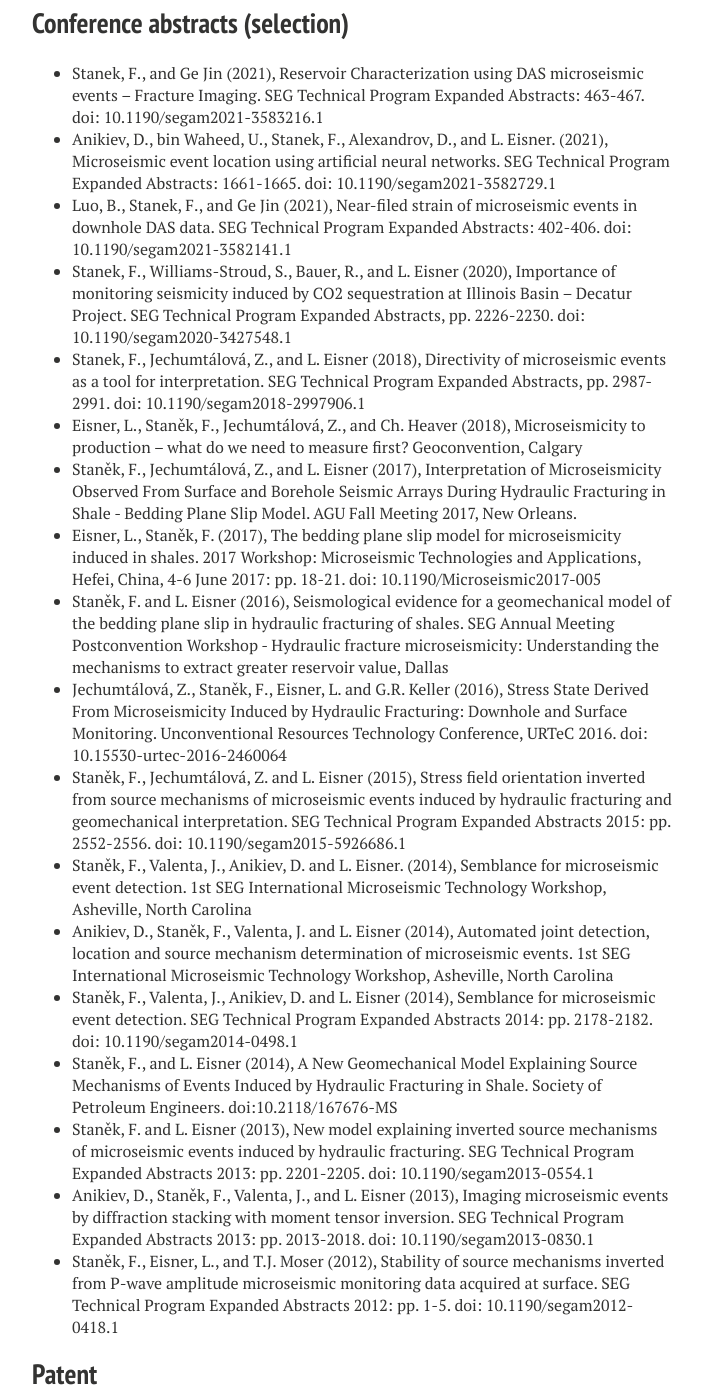
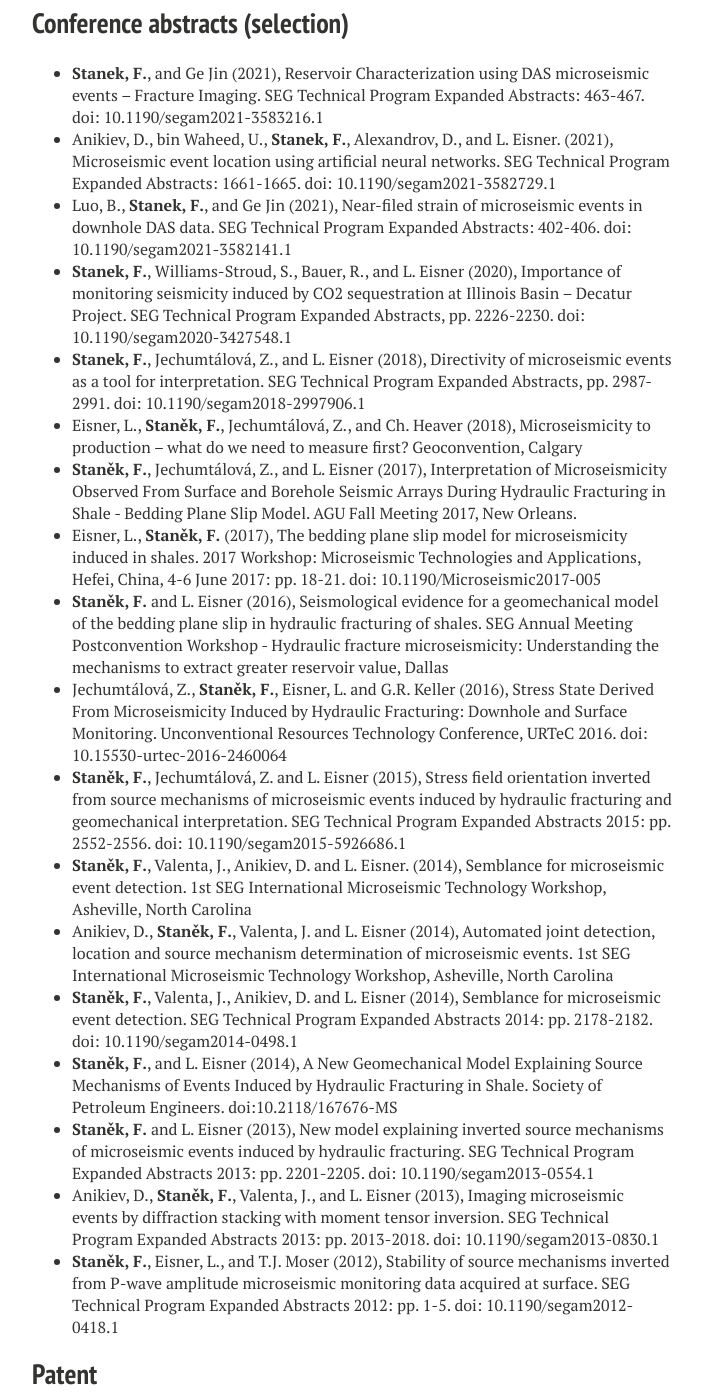
Before and after one commit to StanekFr/StanekFr.github.io, a Jekyll site: the page built from publications/index.md, in a window 1280 px wide and 1400 px high, scrolled down 1630 px. Shown: the whole window, without its empty margins (288-991 px from the left). Built offline with Jekyll 4.4.1, drawn with Linux system fonts in a browser that asks for light colours; nearby versions of some CDN libraries; some web fonts are replaced; part of the change alters nothing that is shown; some of the changed text lies outside the part shown.

Commit message:
Update index.md

```diff
--- a/publications/index.md
+++ b/publications/index.md
@@ -12,46 +12,46 @@ modified: 2022-07-17
 <!-- ![Publons]({{ site.url }}/images/orcid.png) [Publons]((https://orcid.org/my-orcid?orcid=0000-0002-0037-9239))  -->
 
 ## Peer-reviewed publications
-- Stanek, F., Jin, G., and J. Simmons (2022), Fracture Imaging Using DAS Microseismic Events. Frontiers of Earth Sciences. doi: 10.3389/feart.2022.907749.
-- Anikiev, D., bin Waheed, U., Stanek, F., Alexandrov, D., Hao, Q., Iqbal, N., and L. Eisner (2022), Traveltime-based Earthquake Location Using Deep Learning. *Submitted Geophysics*.
-- Luo, B., Jin, G., and F. Stanek (2021), Near-field strain in DAS-based microseismic observation, *Geophysics*, 86(5), P49-P60. doi: 10.1190/geo2021-0031.1
-- Williams-Stroud, S., Bauer, R., Leetaru, H., Oye, V., Stanek, F., Greenberg, S., and N. Langet (2020), Analysis of Microseismicity and Reactivated Fault Size to Assess the Potential for Felt Events by Injection in the Illinois Basin. *Bulletin of the Seismological Society of America*, 110 (5), 2188-2204.
-- Li, L., Tan, J., Schwarz, B., Staněk, F., Poiata, N., Shi, P., Diekmann, L., Eisner, L., and D. Gajewski (2020), Recent advances and challenges of waveform-based seismic location methods at multiple scales, *Reviews of Geophysics*, 58 (1).
-- Staněk, F., and L. Eisner (2017), Seismicity Induced by Hydraulic Fracturing in Shales: A Bedding Plane Slip Model. *Journal of Geophysical Research: Solid Earth*, 122. doi: 10.1002/2017JB014213
-- Staněk, F., Eisner, L., and A. Vesnaver (2017), Theoretical assessment of the full-moment-tensor resolvability for receiver arrays used in microseismic monitoring. *Acta Geodynamica et Geomaterialia*, 14(2): 233-240. doi: 10.13168/AGG.2017.0006
-- Staněk, F., Anikiev, D., Valenta, J. And L. Eisner (2015), Semblance for microseismic event detection. *Geophysical Journal International*, 201 (3): 1362-1369.
-- Staněk, F., Eisner, L. and Jan Moser, T. (2014), Stability of source mechanisms inverted from P-wave amplitude microseismic monitoring data acquired at the surface. *Geophysical Prospecting*, 62: 475–490. doi: 10.1111/1365-2478.12107
-- Anikiev, D., Staněk, F., Valenta, J. and L. Eisner (2014), Joint location and source mechanism inversion of microseismic events: benchmarking on seismicity induced by hydraulic fracturing. *Geophysical Journal International*, 198 (1): 249-258, doi: 10.1093/gji/ggu126
-- Valenta J., Rapprich V., Stárková M., Skácelová Z., Fojtíková L., Staněk F., Balek J. (2014) Problems and challenges in detection of pre-Mesozoic maar volcanoes: example from the Principálek Volcano in the Permian Krkonoše Piedmont Basin. *Journal of Geosciences*, 59, 169–181. doi: 10.3190/jgeosci.170
+- **Stanek, F.**, Jin, G., and J. Simmons (2022), Fracture Imaging Using DAS Microseismic Events. *Frontiers of Earth Sciences*. doi: 10.3389/feart.2022.907749.
+- Anikiev, D., bin Waheed, U., **Stanek, F.**, Alexandrov, D., Hao, Q., Iqbal, N., and L. Eisner (2022), Traveltime-based Earthquake Location Using Deep Learning. *Submitted Geophysics*.
+- Luo, B., Jin, G., and **F. Stanek** (2021), Near-field strain in DAS-based microseismic observation, *Geophysics*, 86(5), P49-P60. doi: 10.1190/geo2021-0031.1
+- Williams-Stroud, S., Bauer, R., Leetaru, H., Oye, V., **Stanek, F.**, Greenberg, S., and N. Langet (2020), Analysis of Microseismicity and Reactivated Fault Size to Assess the Potential for Felt Events by Injection in the Illinois Basin. *Bulletin of the Seismological Society of America*, 110 (5), 2188-2204.
+- Li, L., Tan, J., Schwarz, B., **Staněk, F.**, Poiata, N., Shi, P., Diekmann, L., Eisner, L., and D. Gajewski (2020), Recent advances and challenges of waveform-based seismic location methods at multiple scales, *Reviews of Geophysics*, 58 (1).
+- **Staněk, F.**, and L. Eisner (2017), Seismicity Induced by Hydraulic Fracturing in Shales: A Bedding Plane Slip Model. *Journal of Geophysical Research: Solid Earth*, 122. doi: 10.1002/2017JB014213
+- **Staněk, F.**, Eisner, L., and A. Vesnaver (2017), Theoretical assessment of the full-moment-tensor resolvability for receiver arrays used in microseismic monitoring. *Acta Geodynamica et Geomaterialia*, 14(2): 233-240. doi: 10.13168/AGG.2017.0006
+- **Staněk, F.**, Anikiev, D., Valenta, J. And L. Eisner (2015), Semblance for microseismic event detection. *Geophysical Journal International*, 201 (3): 1362-1369.
+- **Staněk, F.**, Eisner, L. and Jan Moser, T. (2014), Stability of source mechanisms inverted from P-wave amplitude microseismic monitoring data acquired at the surface. *Geophysical Prospecting*, 62: 475–490. doi: 10.1111/1365-2478.12107
+- Anikiev, D., **Staněk, F.**, Valenta, J. and L. Eisner (2014), Joint location and source mechanism inversion of microseismic events: benchmarking on seismicity induced by hydraulic fracturing. *Geophysical Journal International*, 198 (1): 249-258, doi: 10.1093/gji/ggu126
+- Valenta J., Rapprich V., Stárková M., Skácelová Z., Fojtíková L., **Staněk F.**, Balek J. (2014) Problems and challenges in detection of pre-Mesozoic maar volcanoes: example from the Principálek Volcano in the Permian Krkonoše Piedmont Basin. *Journal of Geosciences*, 59, 169–181. doi: 10.3190/jgeosci.170
 
 ## Peer-reviewed publications in Journals without Impact Factor
-- Stanek, F., Williams-Stroud, S., Bauer, R., and L. Eisner (2021), Importance of Monitoring Seismicity Induced by CO2 Sequestration at Illinois Basin – Decatur Project. *Geophysical Society of Houston Journal*, Technical Article, March 2021, pp. 10-15.
-- Eisner, L. and F. Staněk (2018), Microseismic data interpretation — what do we need to measure first? First Break, Vol 36, No 2, Feb 2018, pp. 55 – 58.
-- Staněk, F., Jechumtálová, Z. and L. Eisner (2015), Reservoir stress from microseismic source mechanisms. *The Leading Edge*, 34(8), 890–893, 895. doi: 10.1190/tle34080890.1
-- Anikiev, D., Valenta, J., Stanek, F. and L. Eisner (2014), Detection, location and source mechanism determination of microseismic events: evaluating seismicity related to hydraulic fracturing. *First Break*, Vol 5, No 5, May 2014, pp. 59 – 65.
+- **Stanek, F.**, Williams-Stroud, S., Bauer, R., and L. Eisner (2021), Importance of Monitoring Seismicity Induced by CO<sub>2</sub> Sequestration at Illinois Basin – Decatur Project. *Geophysical Society of Houston Journal*, Technical Article, March 2021, pp. 10-15.
+- Eisner, L. and **F. Staněk** (2018), Microseismic data interpretation — what do we need to measure first? First Break, Vol 36, No 2, Feb 2018, pp. 55 – 58.
+- **Staněk, F.**, Jechumtálová, Z. and L. Eisner (2015), Reservoir stress from microseismic source mechanisms. *The Leading Edge*, 34(8), 890–893, 895. doi: 10.1190/tle34080890.1
+- Anikiev, D., Valenta, J., **Stanek, F.** and L. Eisner (2014), Detection, location and source mechanism determination of microseismic events: evaluating seismicity related to hydraulic fracturing. *First Break*, Vol 5, No 5, May 2014, pp. 59 – 65.
 
 ## Conference abstracts (selection)
-- Stanek, F., and Ge Jin (2021), Reservoir Characterization using DAS microseismic events – Fracture Imaging. SEG Technical Program Expanded Abstracts: 463-467. doi: 10.1190/segam2021-3583216.1
-- Anikiev, D., bin Waheed, U., Stanek, F., Alexandrov, D., and L. Eisner. (2021), Microseismic event location using artificial neural networks. SEG Technical Program Expanded Abstracts: 1661-1665. doi: 10.1190/segam2021-3582729.1
-- Luo, B., Stanek, F., and Ge Jin (2021), Near-filed strain of microseismic events in downhole DAS data. SEG Technical Program Expanded Abstracts: 402-406. doi: 10.1190/segam2021-3582141.1
-- Stanek, F., Williams-Stroud, S., Bauer, R., and L. Eisner (2020), Importance of monitoring seismicity induced by CO2 sequestration at Illinois Basin – Decatur Project. SEG Technical Program Expanded Abstracts, pp. 2226-2230. doi: 10.1190/segam2020-3427548.1
-- Stanek, F., Jechumtálová, Z., and L. Eisner (2018), Directivity of microseismic events as a tool for interpretation. SEG Technical Program Expanded Abstracts, pp. 2987-2991. doi: 10.1190/segam2018-2997906.1
-- Eisner, L., Staněk, F., Jechumtálová, Z., and Ch. Heaver (2018), Microseismicity to production – what do we need to measure first? Geoconvention, Calgary
-- Staněk, F., Jechumtálová, Z., and L. Eisner (2017), Interpretation of Microseismicity Observed From Surface and Borehole Seismic Arrays During Hydraulic Fracturing in Shale - Bedding Plane Slip Model. AGU Fall Meeting 2017, New Orleans.
-- Eisner, L., Staněk, F. (2017), The bedding plane slip model for microseismicity induced in shales. 2017 Workshop: Microseismic Technologies and Applications, Hefei, China, 4-6 June 2017: pp. 18-21. doi: 10.1190/Microseismic2017-005
-- Staněk, F. and L. Eisner (2016), Seismological evidence for a geomechanical model of
+- **Stanek, F.**, and Ge Jin (2021), Reservoir Characterization using DAS microseismic events – Fracture Imaging. SEG Technical Program Expanded Abstracts: 463-467. doi: 10.1190/segam2021-3583216.1
+- Anikiev, D., bin Waheed, U., **Stanek, F.**, Alexandrov, D., and L. Eisner. (2021), Microseismic event location using artificial neural networks. SEG Technical Program Expanded Abstracts: 1661-1665. doi: 10.1190/segam2021-3582729.1
+- Luo, B., **Stanek, F.**, and Ge Jin (2021), Near-filed strain of microseismic events in downhole DAS data. SEG Technical Program Expanded Abstracts: 402-406. doi: 10.1190/segam2021-3582141.1
+- **Stanek, F.**, Williams-Stroud, S., Bauer, R., and L. Eisner (2020), Importance of monitoring seismicity induced by CO2 sequestration at Illinois Basin – Decatur Project. SEG Technical Program Expanded Abstracts, pp. 2226-2230. doi: 10.1190/segam2020-3427548.1
+- **Stanek, F.**, Jechumtálová, Z., and L. Eisner (2018), Directivity of microseismic events as a tool for interpretation. SEG Technical Program Expanded Abstracts, pp. 2987-2991. doi: 10.1190/segam2018-2997906.1
+- Eisner, L., **Staněk, F.**, Jechumtálová, Z., and Ch. Heaver (2018), Microseismicity to production – what do we need to measure first? Geoconvention, Calgary
+- **Staněk, F.**, Jechumtálová, Z., and L. Eisner (2017), Interpretation of Microseismicity Observed From Surface and Borehole Seismic Arrays During Hydraulic Fracturing in Shale - Bedding Plane Slip Model. AGU Fall Meeting 2017, New Orleans.
+- Eisner, L., **Staněk, F.** (2017), The bedding plane slip model for microseismicity induced in shales. 2017 Workshop: Microseismic Technologies and Applications, Hefei, China, 4-6 June 2017: pp. 18-21. doi: 10.1190/Microseismic2017-005
+- **Staněk, F.** and L. Eisner (2016), Seismological evidence for a geomechanical model of
 the bedding plane slip in hydraulic fracturing of shales. SEG Annual Meeting Postconvention Workshop - Hydraulic fracture microseismicity: Understanding the mechanisms to extract greater reservoir value, Dallas
-- Jechumtálová, Z., Staněk, F., Eisner, L. and G.R. Keller (2016), Stress State Derived From Microseismicity Induced by Hydraulic Fracturing: Downhole and Surface Monitoring. Unconventional Resources Technology Conference, URTeC 2016. doi: 10.15530-urtec-2016-2460064
-- Staněk, F., Jechumtálová, Z. and L. Eisner (2015), Stress field orientation inverted from source mechanisms of microseismic events induced by hydraulic fracturing and geomechanical interpretation. SEG Technical Program Expanded Abstracts 2015: pp. 2552-2556. doi: 10.1190/segam2015-5926686.1
-- Staněk, F., Valenta, J., Anikiev, D. and L. Eisner. (2014), Semblance for microseismic event detection. 1st SEG International Microseismic Technology Workshop, Asheville, North Carolina
-- Anikiev, D., Staněk, F., Valenta, J. and L. Eisner (2014), Automated joint detection, location and source mechanism determination of microseismic events. 1st SEG International Microseismic Technology Workshop, Asheville, North Carolina
-- Staněk, F., Valenta, J., Anikiev, D. and L. Eisner (2014), Semblance for microseismic event 	detection. SEG Technical Program Expanded Abstracts 2014: pp. 2178-2182. doi: 	10.1190/segam2014-0498.1
-- Staněk, F., and L. Eisner (2014), A New Geomechanical Model Explaining Source Mechanisms of Events Induced by Hydraulic Fracturing in Shale. Society of Petroleum Engineers. doi:10.2118/167676-MS
-- Staněk, F. and L. Eisner (2013), New model explaining inverted source mechanisms of microseismic events induced by hydraulic fracturing. SEG Technical Program Expanded Abstracts 2013: pp. 2201-2205. doi: 10.1190/segam2013-0554.1
-- Anikiev, D., Staněk, F., Valenta, J., and L. Eisner (2013), Imaging microseismic events by diffraction stacking with moment tensor inversion. SEG Technical Program Expanded Abstracts 2013: pp. 2013-2018. doi: 10.1190/segam2013-0830.1
-- Staněk, F., Eisner, L., and T.J. Moser (2012), Stability of source mechanisms inverted from P-wave amplitude microseismic monitoring data acquired at surface. SEG Technical Program Expanded Abstracts 2012: pp. 1-5. doi: 10.1190/segam2012-0418.1
+- Jechumtálová, Z., **Staněk, F.**, Eisner, L. and G.R. Keller (2016), Stress State Derived From Microseismicity Induced by Hydraulic Fracturing: Downhole and Surface Monitoring. Unconventional Resources Technology Conference, URTeC 2016. doi: 10.15530-urtec-2016-2460064
+- **Staněk, F.**, Jechumtálová, Z. and L. Eisner (2015), Stress field orientation inverted from source mechanisms of microseismic events induced by hydraulic fracturing and geomechanical interpretation. SEG Technical Program Expanded Abstracts 2015: pp. 2552-2556. doi: 10.1190/segam2015-5926686.1
+- **Staněk, F.**, Valenta, J., Anikiev, D. and L. Eisner. (2014), Semblance for microseismic event detection. 1st SEG International Microseismic Technology Workshop, Asheville, North Carolina
+- Anikiev, D., **Staněk, F.**, Valenta, J. and L. Eisner (2014), Automated joint detection, location and source mechanism determination of microseismic events. 1st SEG International Microseismic Technology Workshop, Asheville, North Carolina
+- **Staněk, F.**, Valenta, J., Anikiev, D. and L. Eisner (2014), Semblance for microseismic event 	detection. SEG Technical Program Expanded Abstracts 2014: pp. 2178-2182. doi: 	10.1190/segam2014-0498.1
+- **Staněk, F.**, and L. Eisner (2014), A New Geomechanical Model Explaining Source Mechanisms of Events Induced by Hydraulic Fracturing in Shale. Society of Petroleum Engineers. doi:10.2118/167676-MS
+- **Staněk, F.** and L. Eisner (2013), New model explaining inverted source mechanisms of microseismic events induced by hydraulic fracturing. SEG Technical Program Expanded Abstracts 2013: pp. 2201-2205. doi: 10.1190/segam2013-0554.1
+- Anikiev, D., **Staněk, F.**, Valenta, J., and L. Eisner (2013), Imaging microseismic events by diffraction stacking with moment tensor inversion. SEG Technical Program Expanded Abstracts 2013: pp. 2013-2018. doi: 10.1190/segam2013-0830.1
+- **Staněk, F.**, Eisner, L., and T.J. Moser (2012), Stability of source mechanisms inverted from P-wave amplitude microseismic monitoring data acquired at surface. SEG Technical Program Expanded Abstracts 2012: pp. 1-5. doi: 10.1190/segam2012-0418.1
 
 ## Patent
-- Eisner, L., Stanek, F., and Valenta, J. (2018). Method of using semblance of corrected amplitudes due to source mechanisms for microseismic event detection and location. US Patent 10036819.
+- Eisner, L., **Stanek, F.**, and Valenta, J. (2018). Method of using semblance of corrected amplitudes due to source mechanisms for microseismic event detection and location. US Patent 10036819.
 
 <!-- ## Seminars -->
```
